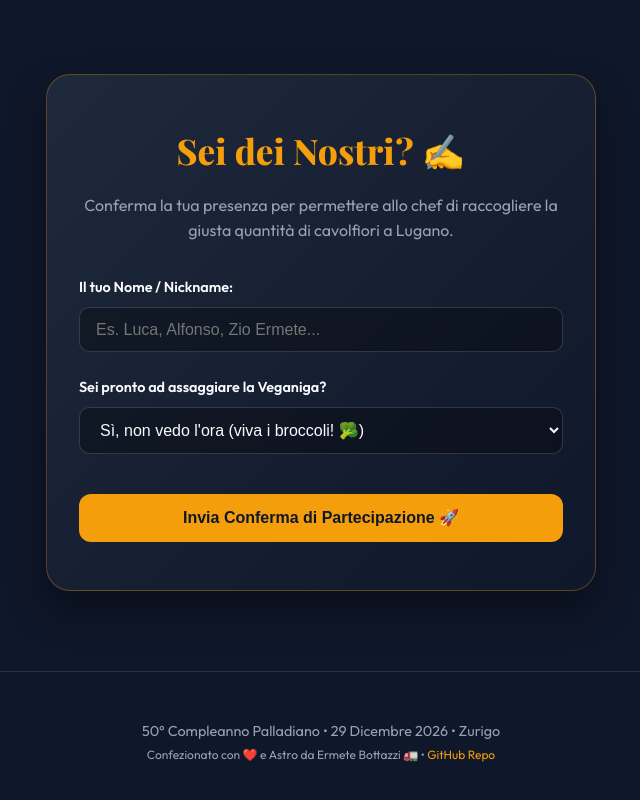
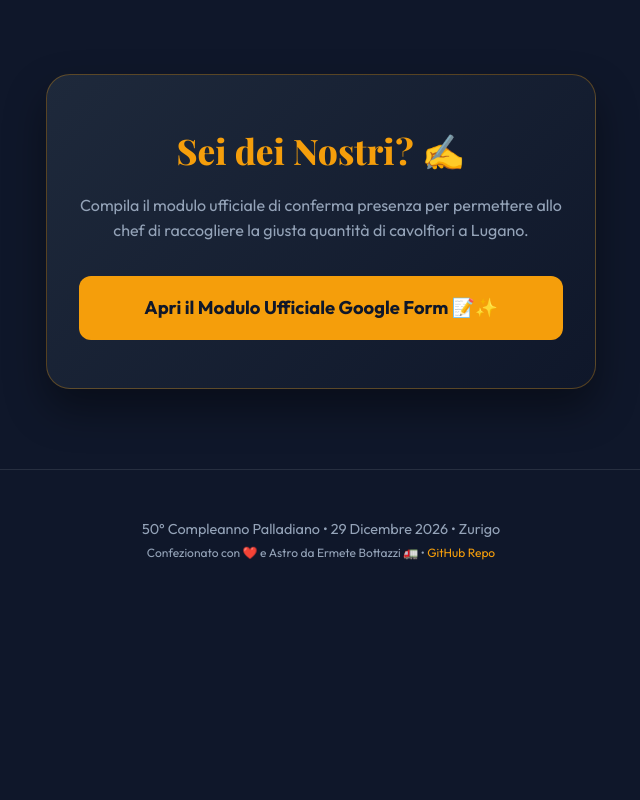
Before and after one commit to palladius/compleanno-palladiano-2026, an Astro site: page / in a window 1280 px wide. Shown: the part 3327-4127 px from the top of the page, without its empty margins (319-959 px from the left). After the commit the page ends 3939 px from the top, so only its background shows below. Built offline with nearby package versions, Linux system fonts and the light colour scheme; Astro itself is replaced by a stand-in of ours; a web font is replaced by a local one.

Commit message:
feat: Link official Google Form RSVP in site [hermes-agent: ErmeteBottazzi]

```diff
--- a/src/pages/index.astro
+++ b/src/pages/index.astro
@@ -52,7 +52,7 @@ const baseUrl = import.meta.env.BASE_URL.replace(/\/$/, '');
 
       <div class="hero-cta">
         <a href="#menu" class="btn btn-primary">Scopri il Menu Esclusivo 🍽️</a>
-        <a href="#rsvp" class="btn btn-secondary">Conferma Presenza (RSVP) ✍️</a>
+        <a href="https://docs.google.com/forms/d/e/1FAIpQLSe7pxMlIpxkDulRh-8460JMo3VTDrOgrDahOHObCmnFk-o_Eg/viewform" target="_blank" class="btn btn-secondary">Conferma Presenza (RSVP) ✍️</a>
       </div>
     </header>
 
@@ -169,23 +169,13 @@ const baseUrl = import.meta.env.BASE_URL.replace(/\/$/, '');
     <section id="rsvp" class="section">
       <div class="rsvp-card">
         <h2>Sei dei Nostri? ✍️</h2>
-        <p>Conferma la tua presenza per permettere allo chef di raccogliere la giusta quantità di cavolfiori a Lugano.</p>
+        <p>Compila il modulo ufficiale di conferma presenza per permettere allo chef di raccogliere la giusta quantità di cavolfiori a Lugano.</p>
 
-        <form class="rsvp-form" onsubmit="event.preventDefault(); alert('Grazie per la conferma! Ci vediamo il 29 Dicembre 2026!');">
-          <div class="form-group">
-            <label for="name">Il tuo Nome / Nickname:</label>
-            <input type="text" id="name" required placeholder="Es. Luca, Alfonso, Zio Ermete..." />
-          </div>
-          <div class="form-group">
-            <label for="veganiga">Sei pronto ad assaggiare la Veganiga?</label>
-            <select id="veganiga">
-              <option value="si">Sì, non vedo l'ora (viva i broccoli! 🥦)</option>
-              <option value="forse">Solo se accompagnata da 1L di Sangiovese 🍷</option>
-              <option value="carne">Porto io una salsiccia vera di nascosto 🌭</option>
-            </select>
-          </div>
-          <button type="submit" class="btn btn-primary btn-block">Invia Conferma di Partecipazione 🚀</button>
-        </form>
+        <div style="margin-top: 2rem;">
+          <a href="https://docs.google.com/forms/d/e/1FAIpQLSe7pxMlIpxkDulRh-8460JMo3VTDrOgrDahOHObCmnFk-o_Eg/viewform" target="_blank" class="btn btn-primary btn-block" style="display: block; text-align: center; font-size: 1.15rem; padding: 1.1rem;">
+            Apri il Modulo Ufficiale Google Form 📝✨
+          </a>
+        </div>
       </div>
     </section>
 
```
